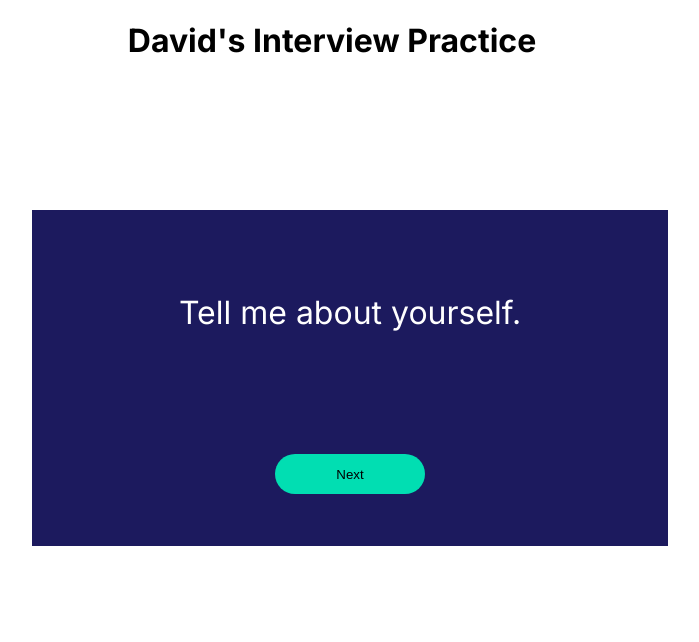
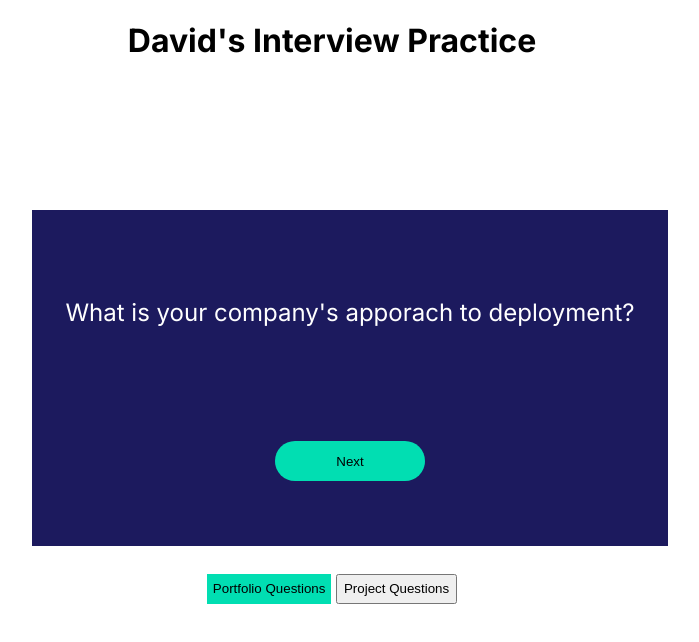
Before and after one commit to DavidMcGregor1/ApprenticeInterviewQuestions, a plain HTML site: page index.html in a window 1280 px wide. Shown: the whole page, without its empty margins (308-1007 px from the left). Drawn offline with Linux system fonts and the light colour scheme.

Commit message:
adding more questions

```diff
--- a/index.html
+++ b/index.html
@@ -6,22 +6,24 @@
     <meta name="viewport" content="width=device-width, initial-scale=1.0">
     <link href="https://fonts.googleapis.com/css2?family=Inter:wght@300;400;500;700&display=swap" rel="stylesheet">
     <link rel="stylesheet" href="style.css">
-    <title>Cloud Flash Cards</title>
+    <title>Apprentice Interview App</title>
 </head>
 <body>
     <header>
         <h1 id="interview-header">David's Interview Practice</h1>
     </header>
     <main>
-        <div class="flashcard-container">
-
+        <div class="question-container">
             <div class="flashcard">
                 <div class="card-front">
                     <p id="question"></p>
-                    <button id="show-definition-button">Next</button>
+                    <button id="next-question-button">Next</button>
                 </div>
             </div>
-
+        </div>
+        <div id="button-container">
+            <button id="portfolio-button" class="option-button selected">Portfolio Questions</button>
+            <button id="project-button" class="option-button">Project Questions</button>
         </div>
     </main>
 <script src="script.js"></script>
--- a/script.js
+++ b/script.js
@@ -1,24 +1,68 @@
 document.addEventListener('DOMContentLoaded', function() {
-  const questions = [
-    "Tell me about yourself.",
-    "What are your strengths and weaknesses?",
-    "Why do you want to work for this company?",
-    "Can you describe a difficult work situation and how you overcame it?",
-    "Where do you see yourself in five years?",
-    "Why should we hire you?",
-    "What do you know about our company?",
-    "Do you have any questions for us?",
-    "Tell me about a time when you had to work with a difficult coworker or manager.",
-    "What motivates you?",
-    "How do you handle stress and pressure?",
-    "Describe a time when you failed and how you handled it.",
-    "What are your salary expectations?",
-    "How do you stay organized and manage your time?",
-    "What do you enjoy doing outside of work?",
-    "Describe your ideal work environment."
+  let questions = [];
+  let usedQuestions = [];
+
+  const portfolioQuestions = [
+    "Talk to me about your company's approach to version / source control",
+    "What are some of the roles and responsibilities within the SDLC",
+    "You've mentioned you used a relational database. Can you talk to me about a non-relational database?",
+    "How have you linked code to data sets?",
+    "What are some of the organisational poliwcies to do with sensitive data?",
+    "Can you give an example of how you have been committed to personal development?",
+    "How does testing usually happen within your company?",
+    "What is your company's apporach to deployment?",
+    "What is your company's view / position on cloud services?",
+    "What are some security policies in place in your company?",
+    "You've mentioned CI/CD, can you give some advantages of using this?",
+    "What are some of the responsibilities within your squad?",
+    "What development methodology is used in your company, how does it differ from another methodology?",
+    "Can you explain where you would use a non-relational database over a relational datebase?",
+    "What are some skills you've learnt during your apprenticeship?",
+    "Can you give an example of a time you created an analysis artefact?",
+    "Can you give an example of a time you developed an effective user interface?",
+    "Can you give an example of a time you implemented a design while remaining compliant with security requirements?",
+    "What are your experiences with working independently vs collaboratively?",
+    "Can you give some examples of when you have communicated effectively?",
   ];
 
-  let usedQuestions = [];
+  const projectQuestions = [
+    "Can you describe some of the roles and resposibilities in the software development lifecycle and how they contribute to a project?",
+    "Can you explain some ways that a development team could work effectively together?",
+    "Can you provide an example of where you applied algorithms, logic and datastructures to solve a problem?",
+    "How did you ensure the software development apporach you adopted was justified based on the functional specifications you provided?",
+    "Can you provide an example of a situation where you had to make a decision regarding software design and development approach? How did you justify your choice based on the specifications?",
+    "Can you explain the approach you took to create logical and maintainable code for this project?",
+    "How did you ensure that your code was easy to understand and maintain by other developers?",
+    "What considerations did you take into account when making decisions about the tools, frameworks, or design patterns to use in your code?",
+    "Can you describe a situation where you analyzed unit testing results, found errors, and then corrected them? What was your process?",
+    "Can you explain to me how you approach reviewing unit testing results to identify issues? How would you ensure those corrections are successfully implemented?",
+    "How did you go about identifying the test scenarios for this project?",
+    "Can you provide an example of a test scenario you created and explain how it satisfied the project specification?",
+    "Can you describe a situation in which you encountered a problem or flaw in a code during a work-based project? How did you approach the issue and what structured techniques did you apply to identify and resolve the problem?",
+    "Sometimes, coding errors can be difficult to detect and resolve. Can you share an experience in which you faced a particularly challenging coding issue? How did you apply structured problem-solving techniques to identify the root cause and successfully debug the flaw in the code?",
+    "In your experience, what are the key considerations when reviewing your own contribution to code building, managing and deploying? How do you ensure these considerations align with the project specification?",
+    "Can you walk me through the logical thinking process you followed while designing and implementing this software feature? How did you ensure that your decisions and reasoning were valid? How did you approach debugging and troubleshooting issues in the codebase?",
+    "Can you provide an example where you used valid reasoning to identify and fix a bug? ",
+    "Tell me about a time when you had to make a justified decision about the choice of technology, framework, or architecture while working on a project",
+    "How did you prioritize maintaining a productive working environment throughout the project? Can you provide examples of specific actions you took to encourage productivity and ensure a positive team dynamic?",
+    "In terms of maintaining a secure working environment, can you discuss any steps you took to protect sensitive information or ensure data privacy during the project? How did you manage potential security risks or vulnerabilities within the software or infrastructure?",
+  ];
+
+  function toggleToPortfolioQuestions() {
+    questions = portfolioQuestions.slice();
+    usedQuestions = [];
+    displayRandomQuestion();
+    document.getElementById('portfolio-button').classList.add('selected');
+    document.getElementById('project-button').classList.remove('selected');
+  }
+
+  function toggleToProjectQuestions() {
+    questions = projectQuestions.slice();
+    usedQuestions = [];
+    displayRandomQuestion();
+    document.getElementById('project-button').classList.add('selected');
+    document.getElementById('portfolio-button').classList.remove('selected');
+  }
 
   function displayRandomQuestion() {
     if (questions.length === 0) {
@@ -33,7 +77,24 @@ document.addEventListener('DOMContentLoaded', function() {
     questions.splice(randomIndex, 1);
   }
 
-  document.getElementById('show-definition-button').addEventListener('click', displayRandomQuestion);
+  const nextButton = document.getElementById('next-question-button')
+  nextButton.addEventListener('click', () => {
+    displayRandomQuestion();
+  });
+  const portfolioButton = document.getElementById('portfolio-button')
+  portfolioButton.addEventListener('click', () => {
+    portfolioButton.classList.add("clicked")
+    projectButton.classList.remove("clicked")
+    toggleToPortfolioQuestions();
+  })
 
-  displayRandomQuestion();
+  const projectButton = document.getElementById('project-button')
+  projectButton.addEventListener('click', () => {
+    projectButton.classList.add("clicked")
+    portfolioButton.classList.remove("clicked")
+    toggleToProjectQuestions();
+  });
+
+  // Default to JavaScript questions
+  portfolioButton.click();
 });
--- a/style.css
+++ b/style.css
@@ -12,15 +12,35 @@ body {
     text-align: center;
 }
 
+.clicked {
+    background-color: #01DEB2;
+    border: none;
+}
+
 header {
     display: flex;
     align-items: center;
     justify-content: space-around;
 }
 
+.option-button {
+    height: 30px;
+}
+
+.option-button:hover {
+    background-color: #01DEB2;
+    border: none;
+    cursor: pointer;
+}
+
 /* ---------- FLASH CARD ---------- */
 
-.flashcard-container {
+#button-container {
+    margin-top: 5%;
+    text-align: center;
+}
+
+.question-container {
     margin-top: 10%;
     perspective: 1000px;
     display: flex;
@@ -34,7 +54,7 @@ header {
     transition: transform 0.5s;
 }
 
-.card-front, .card-back {
+.card-front {
     width: 100%;
     height: 100%;
     display: flex;
@@ -43,25 +63,14 @@ header {
     align-items: center;
     position: absolute;
     backface-visibility: hidden;
-}
-
-.card-front {
     background-color: #1C1A5E;
     color: white;
     padding: 3%;
     text-align: center;
 }
 
-#next-card-button {
-    height: 40px;
-    width: 150px;
-    background-color: #01DEB2;
-    border-radius: 40px;
-    border: none;
-    margin-top: 5%;
-}
 
-#show-definition-button {
+#next-question-button {
     height: 40px;
     width: 150px;
     background-color: #01DEB2;
@@ -70,46 +79,18 @@ header {
     margin-top: 15%;
 }
 
-#next-card-button:hover {
-    background-color: #04c59e;
-    cursor: pointer;
-}
-#show-definition-button:hover {
+#next-question-button:hover {
     background-color: #04c59e;
     cursor: pointer;
 }
 
 #question {
-    font-size: 2rem;
+    font-size: 1.5rem;
 }
 
 #definition {
     font-size: 1.2rem;
     line-height: 1.3;
-}
-
-/* ---------- RANDOM ---------- */
-
-.random-container {
-    text-align: center;
-    margin-top: 2%;
-}
-
-/* ---------- BACK ---------- */
-
-.back-container {
-    margin-top: 0.5%;
-    text-align: center;
-}
-
-#back-button {
-    width: 70px;
-    height: 30px;
-}
-
-#back-button:hover {
-    background-color: #01DEB2;
-    cursor: pointer;
 }
 
 /* ---------- MEDIA QUERIES ---------- */
```
